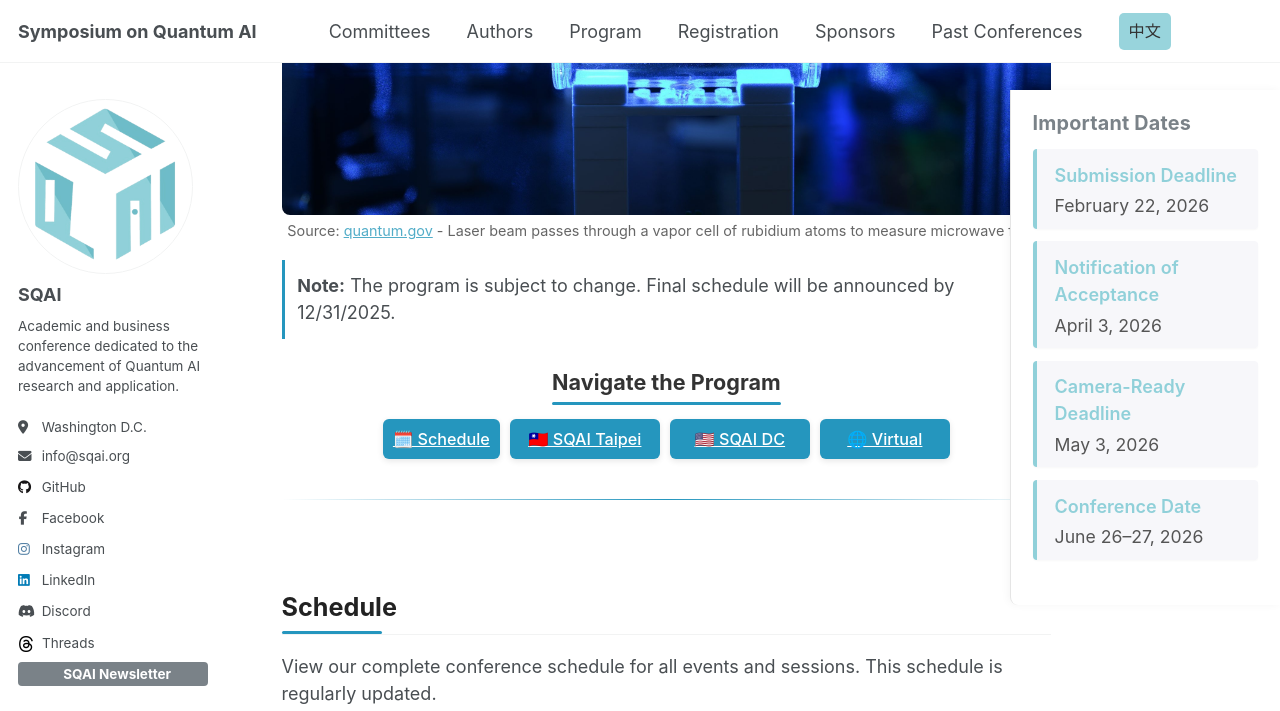
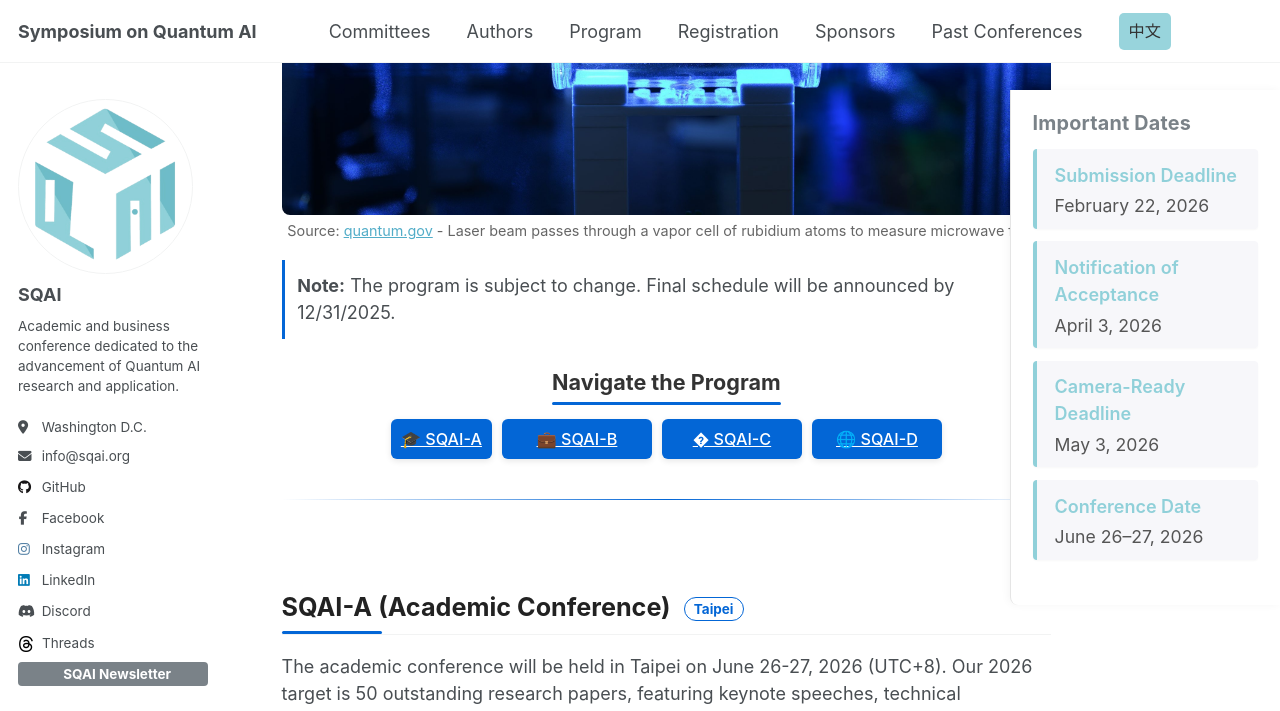
Before and after one commit to danielqnow/QuantumIntelligenceSociety.github.io, a Jekyll site: the page built from _pages/program.md, in a window 1280 px wide and 1400 px high, scrolled down 309 px. Shown: the top 711 px of the window. Built offline with Jekyll 4.4.1, drawn with Linux system fonts in a browser that asks for light colours; comment, search, counter and statistics services are not loaded; some of the changed text lies outside the part shown.

Commit message:
Updating structure of Program

```diff
--- a/_pages/program.md
+++ b/_pages/program.md
@@ -57,9 +57,9 @@ author_profile: true
   border-radius: 0 6px 6px 0;
 }
 
-.taipei-event { border-color: #2596be; }
-.dc-event { border-color: #2596be; }
-.virtual-event { border-color: #2596be; }
+.taipei-event { border-color: #0366d6; }
+.dc-event { border-color: #0366d6; }
+.virtual-event { border-color: #0366d6; }
 
 .event-details {
   flex-grow: 1;
@@ -74,9 +74,9 @@ author_profile: true
   margin-bottom: 0.3rem;
 }
 
-.location-taipei { background-color: transparent; border: 1px solid #2596be; color: #2596be; }
-.location-dc { background-color: transparent; border: 1px solid #2596be; color: #2596be; }
-.location-virtual { background-color: transparent; border: 1px solid #2596be; color: #2596be; }
+.location-taipei { background-color: transparent; border: 1px solid #0366d6; color: #0366d6; }
+.location-dc { background-color: transparent; border: 1px solid #0366d6; color: #0366d6; }
+.location-virtual { background-color: transparent; border: 1px solid #0366d6; color: #0366d6; }
 
 .event-time {
   font-size: 0.85rem;
@@ -151,19 +151,19 @@ author_profile: true
 
 /* Adjust button widths to fit on one line */
 .schedule-button {
-  background-color: #2596be;
+  background-color: #0366d6;
   min-width: 100px;
 }
 .taipei-button {
-  background-color: #2596be;
+  background-color: #0366d6;
   min-width: 150px;
 }
 .dc-button {
-  background-color: #2596be;
+  background-color: #0366d6;
   min-width: 140px;
 }
 .virtual-button {
-  background-color: #2596be;
+  background-color: #0366d6;
   min-width: 130px;
 }
 
@@ -191,7 +191,7 @@ author_profile: true
   left: 0;
   width: 100px;
   height: 3px;
-  background-color: #2596be;
+  background-color: #0366d6;
   border-radius: 3px;
 }
 
@@ -215,13 +215,13 @@ author_profile: true
   height: 40px;
   margin-right: 0.8rem;
   background: transparent;
-  border: 1px solid #2596be;
+  border: 1px solid #0366d6;
   border-radius: 8px;
   display: flex;
   align-items: center;
   justify-content: center;
   font-size: 1.3rem;
-  color: #2596be;
+  color: #0366d6;
 }
 
 .feature-content {
@@ -250,9 +250,9 @@ author_profile: true
   vertical-align: middle;
 }
 
-.location-taipei-tag { background-color: transparent; border: 1px solid #2596be; color: #2596be; }
-.location-dc-tag { background-color: transparent; border: 1px solid #2596be; color: #2596be; }
-.location-virtual-tag { background-color: transparent; border: 1px solid #2596be; color: #2596be; }
+.location-taipei-tag { background-color: transparent; border: 1px solid #0366d6; color: #0366d6; }
+.location-dc-tag { background-color: transparent; border: 1px solid #0366d6; color: #0366d6; }
+.location-virtual-tag { background-color: transparent; border: 1px solid #0366d6; color: #0366d6; }
 
 /* Responsive */
 @media (max-width: 992px) {
@@ -318,30 +318,36 @@ author_profile: true
     <div class="program-nav">
       <h4 class="nav-header">Navigate the Program</h4>
       <div class="nav-links">
-        <a href="#schedule" class="nav-button schedule-button">🗓️ Schedule</a>
-        <a href="#taipei" class="nav-button taipei-button">🇹🇼 SQAI Taipei</a>
-        <a href="#dc" class="nav-button dc-button">🇺🇸 SQAI DC</a>
-        <a href="#virtual" class="nav-button virtual-button">🌐 Virtual</a>
+        <a href="#sqai-a" class="nav-button schedule-button">🎓 SQAI-A</a>
+        <a href="#sqai-b" class="nav-button taipei-button">💼 SQAI-B</a>
+        <a href="#sqai-c" class="nav-button dc-button">�️ SQAI-C</a>
+        <a href="#sqai-d" class="nav-button virtual-button">🌐 SQAI-D</a>
       </div>
     </div>
   </div>
 
   <hr class="section-separator">
 
-  <!-- Full Schedule -->
-  <div id="schedule" class="program-section">
-    <h2 class="section-title">Schedule</h2>
-    <p style="margin-bottom:0.6rem;">View our complete conference schedule for all events and sessions. This schedule is regularly updated.</p>
-    <div class="schedule-iframe-container">
-      <iframe src="https://docs.google.com/spreadsheets/d/e/2PACX-1vSokOukw8E-OhH-E1xESJ0ooLVc2bcdySVJRVE9f1knAyAXZ8CXudRQB1JZiKrf0l8PDHFSltB0zzya/pubhtml?widget=true&amp;headers=false" width="100%" height="500" style="border:none;overflow:auto;"></iframe>
+  <!-- SQAI-A Academic Conference -->
+  <div id="sqai-a" class="program-section">
+    <h2 class="section-title">SQAI-A (Academic Conference) <span class="location-tag location-taipei-tag">Taipei</span></h2>
+
+    <p style="margin-bottom:0.8rem;">
+      The academic conference will be held in Taipei on June 26-27, 2026 (UTC+8). Our 2026 target is 50 outstanding research papers, featuring keynote speeches, technical presentations, demos, and poster sessions.
+    </p>
+
+    <div class="program-feature">
+      <div class="feature-icon">🗓️</div>
+      <div class="feature-content">
+        <h3 class="feature-title">Conference Schedule</h3>
+        <p class="feature-description">
+          View our complete academic conference schedule for all events and sessions. This schedule is regularly updated.
+        </p>
+        <div class="schedule-iframe-container">
+          <iframe src="https://docs.google.com/spreadsheets/d/e/2PACX-1vSokOukw8E-OhH-E1xESJ0ooLVc2bcdySVJRVE9f1knAyAXZ8CXudRQB1JZiKrf0l8PDHFSltB0zzya/pubhtml?widget=true&amp;headers=false" width="100%" height="500" style="border:none;overflow:auto;"></iframe>
+        </div>
+      </div>
     </div>
-  </div>
-
-  <hr class="section-separator">
-
-  <!-- SQAI 2026 Composition -->
-  <div id="taipei" class="program-section">
-    <h2 class="section-title">SQAI Taipei <span class="location-tag location-taipei-tag">Taipei</span></h2>
 
     <div class="program-feature">
       <div class="feature-icon">🎤</div>
@@ -384,16 +390,6 @@ author_profile: true
     </div>
 
     <div class="program-feature">
-      <div class="feature-icon">🖥️</div>
-      <div class="feature-content">
-        <h3 class="feature-title">Tech Business Exhibition & Demos</h3>
-        <p class="feature-description">
-          A showcase of cutting-edge quantum and AI technologies from leading companies and startups. Attendees can experience hands-on demonstrations of the latest tools, platforms, and applications at the intersection of quantum computing and artificial intelligence.
-        </p>
-      </div>
-    </div>
-
-    <div class="program-feature">
       <div class="feature-icon">☕</div>
       <div class="feature-content">
         <h3 class="feature-title">Networking Breaks</h3>
@@ -406,8 +402,54 @@ author_profile: true
 
   <hr class="section-separator">
 
-  <div id="dc" class="program-section">
-    <h2 class="section-title">SQAI DC <span class="location-tag location-dc-tag">DC</span></h2>
+  <!-- SQAI-B Business Expo -->
+  <div id="sqai-b" class="program-section">
+    <h2 class="section-title">SQAI-B (Business Expo) <span class="location-tag location-taipei-tag">Taipei</span></h2>
+
+    <p style="margin-bottom:0.8rem;">
+      The Business Expo will be held in Taipei on June 28, 2026 (UTC+8), 10:00-18:00, following SQAI-A. SQAI's sponsors will be given access to a booth, and exhibitors will be allowed to roam around to talk to the company or institute of their choosing.
+    </p>
+
+    <div class="program-feature">
+      <div class="feature-icon">🖥️</div>
+      <div class="feature-content">
+        <h3 class="feature-title">Tech Business Exhibition & Demos</h3>
+        <p class="feature-description">
+          A showcase of cutting-edge quantum and AI technologies from leading companies and startups. Attendees can experience hands-on demonstrations of the latest tools, platforms, and applications at the intersection of quantum computing and artificial intelligence.
+        </p>
+      </div>
+    </div>
+
+    <div class="program-feature">
+      <div class="feature-icon">💡</div>
+      <div class="feature-content">
+        <h3 class="feature-title">Innovation Showcase</h3>
+        <p class="feature-description">
+          Selected companies and research institutes will present their latest innovations in quantum computing and AI technologies. This showcase highlights practical applications and commercial solutions that are shaping the future of these fields.
+        </p>
+      </div>
+    </div>
+
+    <div class="program-feature">
+      <div class="feature-icon">🤝</div>
+      <div class="feature-content">
+        <h3 class="feature-title">Industry Networking</h3>
+        <p class="feature-description">
+          Dedicated time for attendees to connect with industry leaders, investors, and potential collaborators. This structured networking opportunity aims to foster business relationships and explore potential partnerships in the quantum AI ecosystem.
+        </p>
+      </div>
+    </div>
+  </div>
+
+  <hr class="section-separator">
+
+  <!-- SQAI-C Capitol Summit -->
+  <div id="sqai-c" class="program-section">
+    <h2 class="section-title">SQAI-C (Capitol Summit) <span class="location-tag location-dc-tag">DC</span></h2>
+
+    <p style="margin-bottom:0.8rem;">
+      The Capitol Summit will be held in Washington, D.C. on June 27, 2026 (UTC−4), 08:30-16:30, starting immediately after SQAI-A. SQAI-C will feature keynote speeches and discussion panels from civic and corporate leaders, along with a networking event.
+    </p>
 
     <div class="program-feature">
       <div class="feature-icon">🎤</div>
@@ -425,16 +467,6 @@ author_profile: true
         <h3 class="feature-title">"Quantum Meets AI" Networking Event</h3>
         <p class="feature-description">
           A parallel networking session to the Taipei event, designed specifically for Washington, D.C. attendees. This event focuses on connecting policy makers, government representatives, industry leaders, and researchers in the U.S. capital.
-        </p>
-      </div>
-    </div>
-
-    <div class="program-feature">
-      <div class="feature-icon">🖥️</div>
-      <div class="feature-content">
-        <h3 class="feature-title">Tech Business Exhibition & Demos</h3>
-        <p class="feature-description">
-          A showcase featuring U.S.-based quantum and AI companies, national laboratories, and government research initiatives. The exhibition highlights technologies with potential government and policy applications.
         </p>
       </div>
     </div>
@@ -462,8 +494,13 @@ author_profile: true
 
   <hr class="section-separator">
 
-  <div id="virtual" class="program-section">
-    <h2 class="section-title">SQAI Virtual <span class="location-tag location-virtual-tag">Virtual</span></h2>
+  <!-- SQAI-D Digital Access -->
+  <div id="sqai-d" class="program-section">
+    <h2 class="section-title">SQAI-D (Digital Access) <span class="location-tag location-virtual-tag">Virtual</span></h2>
+
+    <p style="margin-bottom:0.8rem;">
+      Digital Access will be provided for all registrants, including both Zoom sessions and recordings for SQAI-A, SQAI-B, and SQAI-C throughout the conference period.
+    </p>
 
     <div class="program-feature">
       <div class="feature-icon">🏆</div>
@@ -483,7 +520,27 @@ author_profile: true
       <div class="feature-content">
         <h3 class="feature-title">Virtual Participation</h3>
         <p class="feature-description">
-          Select sessions from both Taipei and DC will be streamed live for virtual attendees. This hybrid format ensures global accessibility and participation in SQAI 2026, regardless of physical location.
+          Select sessions from SQAI-A, SQAI-B, and SQAI-C will be streamed live for virtual attendees. This hybrid format ensures global accessibility and participation in SQAI 2026, regardless of physical location.
+        </p>
+      </div>
+    </div>
+
+    <div class="program-feature">
+      <div class="feature-icon">🎥</div>
+      <div class="feature-content">
+        <h3 class="feature-title">Session Recordings</h3>
+        <p class="feature-description">
+          All keynote presentations, technical sessions, and panel discussions will be recorded and made available to registered participants. This allows attendees to catch up on sessions they may have missed or to revisit content of particular interest.
+        </p>
+      </div>
+    </div>
+
+    <div class="program-feature">
+      <div class="feature-icon">💬</div>
+      <div class="feature-content">
+        <h3 class="feature-title">Virtual Q&A</h3>
+        <p class="feature-description">
+          Interactive Q&A sessions enable virtual participants to engage with presenters and panelists in real-time. Questions can be submitted through our conference platform and will be addressed during live sessions.
         </p>
       </div>
     </div>
```
Also changed, not shown: other parts of _pages/program.md (+3 -3 lines).
